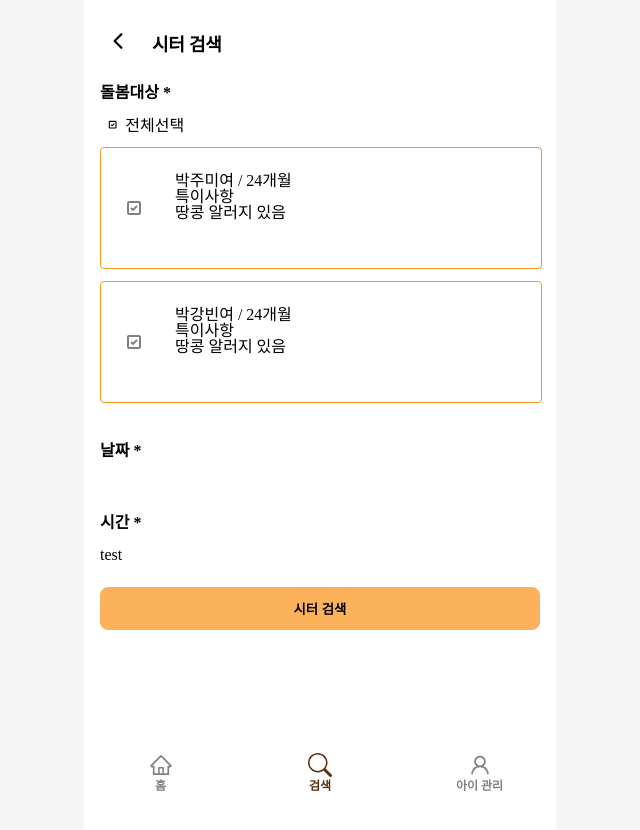
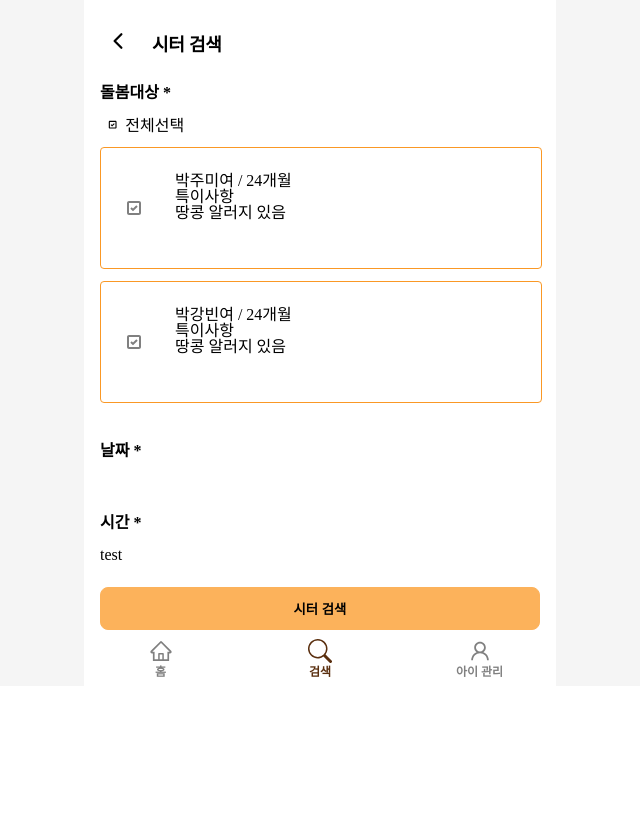
Before and after one commit to jwun95/jamsimom-refactoring, a Next.js app in the folder frontend/: page /search in a window 1280 px wide. Shown: the top 830 px of the page, without its empty margins (320-960 px from the left). After the commit the page ends 800 px from the top, so only its background shows below. Built offline with nearby package versions, Linux system fonts and the light colour scheme.

Commit message:
Fix: navbar bug fix

```diff
--- a/frontend/src/components/Accordion.tsx
+++ b/frontend/src/components/Accordion.tsx
@@ -54,8 +54,7 @@ const Title = styled.span`
 `;
 
 const Content = styled.div<ContentProps>`
-  max-height: ${(props) => (props.active ? "fit-content" : "0")};
+  display: ${(props) => (props.active ? "block" : "none")};
   margin: 0px 12px;
   overflow: hidden;
-  transition: max-height 0.2s ease-out;
 `;
--- a/frontend/src/components/Layout.tsx
+++ b/frontend/src/components/Layout.tsx
@@ -26,8 +26,7 @@ const MainContainer = styled.div`
   max-width: 440px;
   min-width: 360px;
   margin: auto;
-  height: 100vh;
-  padding: 16px 16px 54px 16px;
+  padding: 16px 16px 0px 16px;
 `;
 
 const ContentContainer = styled.main`
--- a/frontend/src/components/Navbar.tsx
+++ b/frontend/src/components/Navbar.tsx
@@ -6,7 +6,6 @@ import NavbarItem from "./NavbarItem";
 export default function Navbar() {
   return (
     <Nav>
-      <Items>
       <NavbarItem url="/" menuName="홈">
         <AiOutlineHome />
       </NavbarItem>
@@ -16,7 +15,6 @@ export default function Navbar() {
       <NavbarItem url="/child" menuName="아이 관리">
         <AiOutlineUser />
       </NavbarItem>
-      </Items>
     </Nav>
   );
 }
@@ -27,11 +25,8 @@ const Nav = styled.nav`
   bottom: 0px;
   z-index: 10;
   height: 56px;
-  background-color: #fff;
-`;
-
-const Items = styled.ul`
   display: flex;
   justify-content: space-between;
   padding: 0px 24px;
+  background-color: #fff;
 `;
--- a/frontend/src/components/NavbarItem.tsx
+++ b/frontend/src/components/NavbarItem.tsx
@@ -25,23 +25,25 @@ export default function NavbarItem({
         size: "24",
       }}
     >
-      <Item>
+      <Container>
         <NavLink href={url}>
-          <div>{children}</div>
+          <Icon>{children}</Icon>
           <NavTitle color={url === router.pathname ? "#5A2F0F" : "gray"}>
             {menuName}
           </NavTitle>
         </NavLink>
-      </Item>
+      </Container>
     </IconContext.Provider>
   );
 }
 
-const Item = styled.li`
+const Container = styled.div`
   padding: 9px;
   width: 55px;
   height: 38px;
 `;
+
+const Icon = styled.div``;
 
 const NavLink = styled(Link)`
   display: flex;
```
Lines whose indentation alone changed are shown as unchanged.
